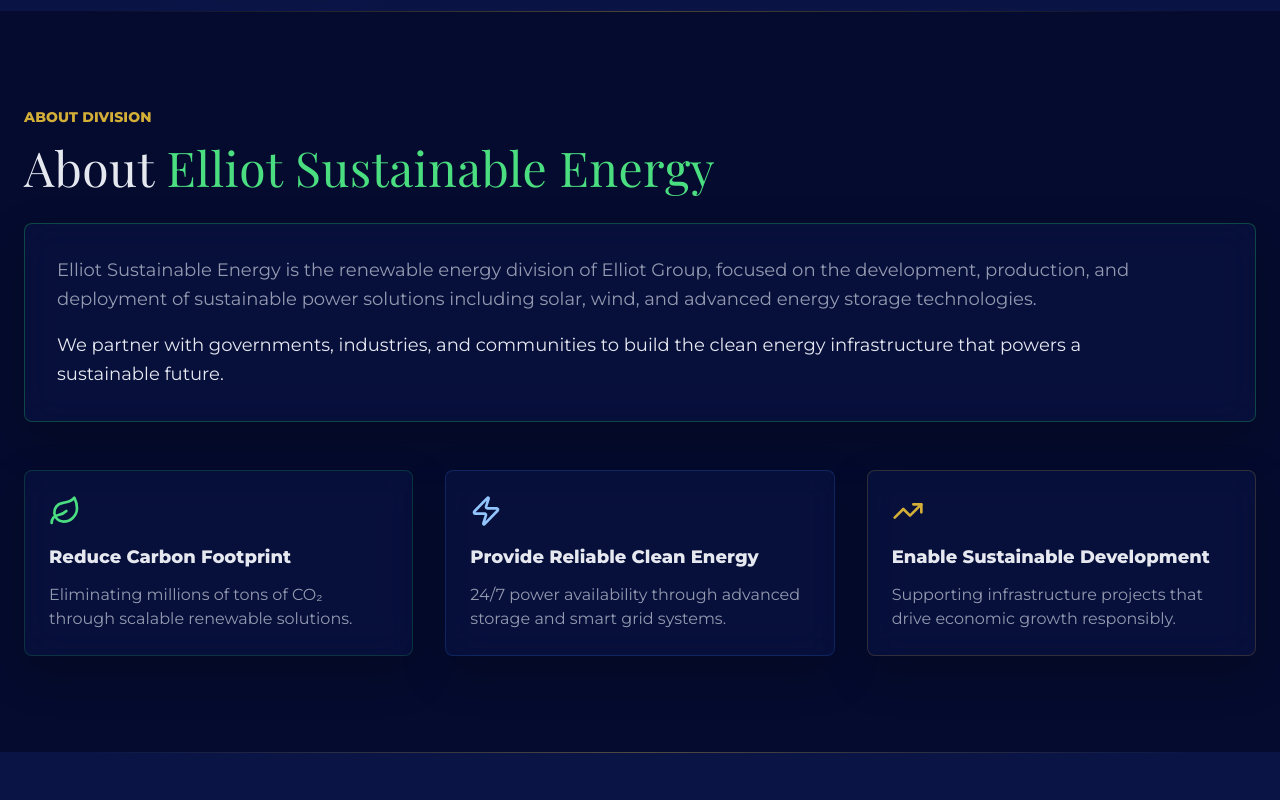
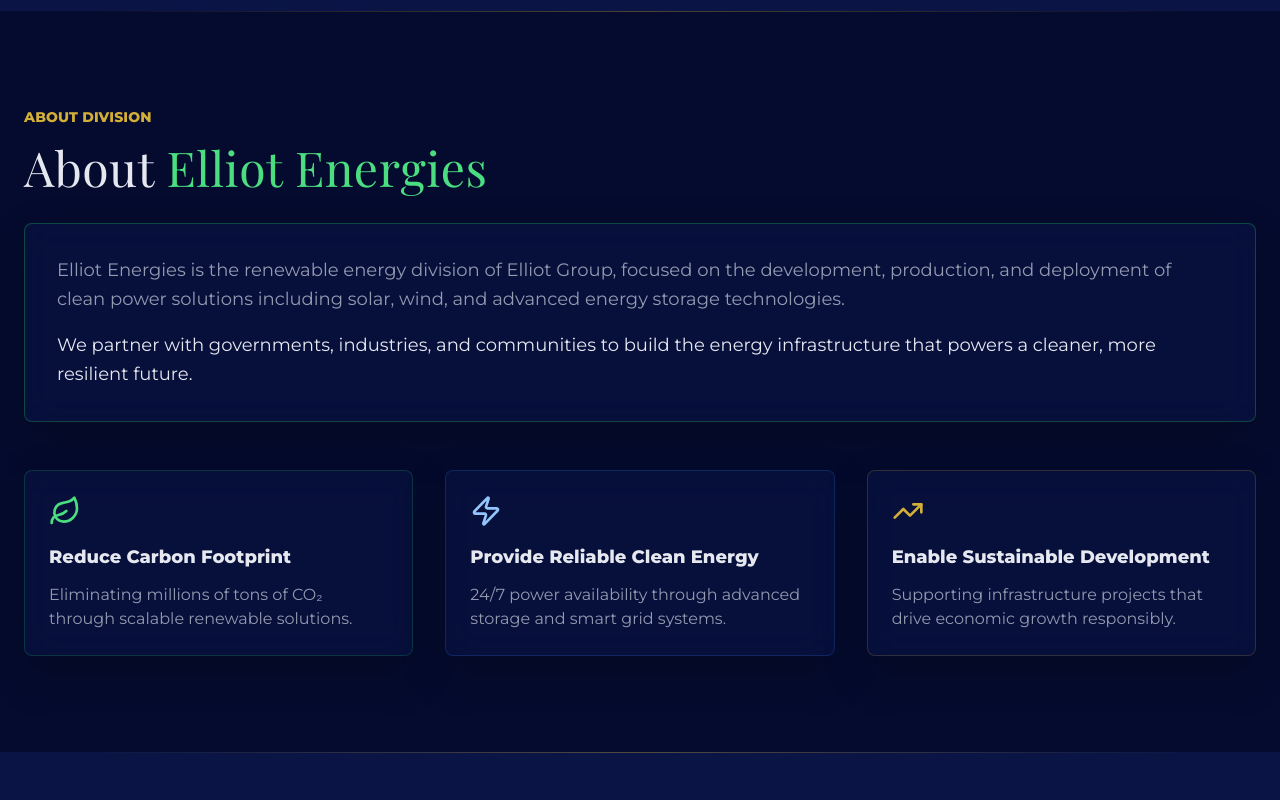
Before and after one commit to nlaravind/ELLIOTGRP, a React (Vite) app: page /sustainable-energy in a window 1280 px wide. Shown: the part 800-1600 px from the top of the page. Built offline with nearby package versions, Linux system fonts and the light colour scheme.

Commit message:
Rebrand sustainable energy vertical to Elliot Energies

```diff
--- a/App.tsx
+++ b/App.tsx
@@ -40,7 +40,7 @@ const CryptoPage = lazy(() =>
 const AcademiaPage = lazy(() =>
   import('./pages/AcademiaPage').then((module) => ({ default: module.AcademiaPage }))
 );
-const SustainableEnergyPage = lazy(() => import('./pages/SustainableEnergyPage'));
+const EnergiesPage = lazy(() => import('./pages/EnergiesPage'));
 
 const PageLoader: React.FC = () => (
   <div className="min-h-screen bg-navy text-silver flex items-center justify-center">
@@ -73,7 +73,7 @@ function HomePage() {
               A Diversified Global Enterprise
             </p>
             <p className="text-silver-dim text-base md:text-lg max-w-2xl mx-auto mb-12 leading-relaxed">
-              Building globally respected enterprises across clean mobility, sustainable energy, venture creation, hospitality, financial governance, blockchain innovation, aviation excellence, and future-ready academia.
+              Building globally respected enterprises across clean mobility, Elliot Energies, venture creation, hospitality, financial governance, blockchain innovation, aviation excellence, and future-ready academia.
             </p>
             <div className="flex justify-center gap-6">
               <a
@@ -299,7 +299,7 @@ function HomePage() {
                 Each vertical operates with institutional discipline while maintaining strategic alignment with group objectives. We prioritize sustainable value creation over short-term gains.
               </p>
               <p className="text-silver-dim text-lg leading-relaxed">
-                From clean mobility and sustainable energy to decentralized finance, every enterprise within Elliot Group meets the highest standards of governance, compliance, and impact.
+                From clean mobility and Elliot Energies to decentralized finance, every enterprise within Elliot Group meets the highest standards of governance, compliance, and impact.
               </p>
             </div>
             <div className="relative group">
@@ -381,7 +381,7 @@ function App() {
           <Route path="/cafe" element={<CafePage />} />
           <Route path="/hospitality" element={<HospitalityPage />} />
           <Route path="/crypto" element={<CryptoPage />} />
-          <Route path="/sustainable-energy" element={<SustainableEnergyPage />} />
+          <Route path="/sustainable-energy" element={<EnergiesPage />} />
           <Route path="/academia" element={<AcademiaPage />} />
           <Route path="/academy" element={<AcademiaPage />} />
         </Routes>
--- a/components/Footer.tsx
+++ b/components/Footer.tsx
@@ -13,7 +13,7 @@ export const Footer: React.FC = () => {
     { id: 'fintech', label: 'Elliot Fintech' },
     { id: 'aviations', label: 'Elliot Aviations' },
     { id: 'hospitality', label: 'Elliot Hospitality' },
-    { id: 'sustainable-energy', label: 'Elliot Sustainable Energy' },
+    { id: 'sustainable-energy', label: 'Elliot Energies' },
     { id: 'academia', label: 'Elliot Academia' },
   ];
 
--- a/constants.ts
+++ b/constants.ts
@@ -73,10 +73,10 @@ export const VERTICALS: Vertical[] = [
   },
   {
     id: 'sustainable-energy',
-    title: 'ELLIOT SUSTAINABLE ENERGY',
-    description: 'Focuses on renewable energy production, storage, and distribution, supporting solar energy, clean power systems, and sustainable energy infrastructure.',
+    title: 'ELLIOT ENERGIES',
+    description: 'Focuses on renewable energy production, storage, and distribution, supporting solar energy, clean power systems, and advanced energy infrastructure.',
     icon: Sun,
-    image: '/images/sustainable-energy.jpg',
+    image: '/images/energies.jpg',
   },
   {
     id: 'hospitality',
--- a/metadata.json
+++ b/metadata.json
@@ -1,5 +1,5 @@
 {
   "name": "ELLIOT GROUP",
-  "description": "A luxury conglomerate featuring Crypto, EV, Ventures, Blockchain, Cafe, Hospitality, Fintech, Aviations, and Academia sectors.",
+  "description": "A luxury conglomerate featuring Crypto, EV, Ventures, Blockchain, Cafe, Hospitality, Fintech, Aviations, Energies, and Academia sectors.",
   "requestFramePermissions": []
 }
--- a/pages/SustainableEnergyPage.tsx
+++ b/pages/EnergiesPage.tsx
@@ -3,7 +3,7 @@ import { motion } from 'framer-motion';
 import { ArrowLeft, Sun, Wind, BatteryCharging, Zap, Leaf, TrendingUp, Network } from 'lucide-react';
 import { ScrollProgress } from '../components/ScrollProgress';
 
-export const SustainableEnergyPage: React.FC = () => {
+export const EnergiesPage: React.FC = () => {
   return (
     <div className="sectors-page min-h-screen bg-navy text-silver font-sans">
       <ScrollProgress />
@@ -48,20 +48,20 @@ export const SustainableEnergyPage: React.FC = () => {
         </div>
       </motion.section>
 
-      {/* About Elliot Sustainable Energy */}
+      {/* About Elliot Energies */}
       <motion.section initial={{ opacity: 0, y: 40 }} whileInView={{ opacity: 1, y: 0 }} transition={{ duration: 0.6, ease: 'easeOut' }} viewport={{ once: true, amount: 0.15 }} className="py-24 bg-navy">
         <div className="container mx-auto px-6">
           <h2 className="text-gold font-bold tracking-widest uppercase mb-4 text-sm">About Division</h2>
           <h3 className="font-serif text-4xl md:text-5xl text-silver mb-8 leading-tight">
-            About <span className="text-green-400">Elliot Sustainable Energy</span>
+            About <span className="text-green-400">Elliot Energies</span>
           </h3>
 
           <div className="bg-navy-light p-8 rounded-lg border border-green-500/30 mb-12">
             <p className="text-silver-dim text-lg leading-relaxed mb-4">
-              Elliot Sustainable Energy is the renewable energy division of Elliot Group, focused on the development, production, and deployment of sustainable power solutions including solar, wind, and advanced energy storage technologies.
+              Elliot Energies is the renewable energy division of Elliot Group, focused on the development, production, and deployment of clean power solutions including solar, wind, and advanced energy storage technologies.
             </p>
             <p className="text-silver text-lg leading-relaxed">
-              We partner with governments, industries, and communities to build the clean energy infrastructure that powers a sustainable future.
+              We partner with governments, industries, and communities to build the energy infrastructure that powers a cleaner, more resilient future.
             </p>
           </div>
 
@@ -211,12 +211,12 @@ export const SustainableEnergyPage: React.FC = () => {
         </div>
       </motion.section>
 
-      {/* Sustainability Impact */}
+      {/* Energy Impact */}
       <motion.section initial={{ opacity: 0, y: 40 }} whileInView={{ opacity: 1, y: 0 }} transition={{ duration: 0.6, ease: 'easeOut' }} viewport={{ once: true, amount: 0.15 }} className="py-24 bg-navy-light">
         <div className="container mx-auto px-6">
           <h2 className="text-center text-gold font-bold tracking-widest uppercase mb-4 text-sm">Impact</h2>
           <h3 className="font-serif text-4xl md:text-5xl text-silver mb-16 text-center">
-            Our <span className="text-green-400">Sustainability Impact</span>
+            Our <span className="text-green-400">Energy Impact</span>
           </h3>
 
           <div className="grid md:grid-cols-3 gap-8 mb-16">
@@ -255,7 +255,7 @@ export const SustainableEnergyPage: React.FC = () => {
             Integration with <span className="text-gold">Elliot Group</span>
           </h3>
           <p className="text-silver-dim text-center max-w-2xl mx-auto mb-16 text-lg">
-            Our sustainable energy division connects seamlessly with other Elliot Group divisions, creating a powerful ecosystem of integrated solutions that drive transformative change.
+            Elliot Energies connects seamlessly with other Elliot Group divisions, creating a powerful ecosystem of integrated solutions that drive transformative change.
           </p>
 
           <div className="grid md:grid-cols-2 gap-8">
@@ -291,7 +291,7 @@ export const SustainableEnergyPage: React.FC = () => {
           <div className="mt-16 bg-gradient-to-r from-green-500/10 to-blue-500/10 p-10 rounded-lg border border-green-500/30">
             <h4 className="font-bold text-2xl text-silver mb-4 text-center">A Complete Ecosystem Narrative</h4>
             <p className="text-silver-dim text-center text-lg leading-relaxed">
-              Elliot Sustainable Energy is the backbone of our entire ecosystem. It powers our EV charging networks, green buildings, financial innovations, and blockchain-enabled trading platforms. Together, these divisions create a comprehensive approach to sustainable development that touches every aspect of modern infrastructure.
+              Elliot Energies is the backbone of our entire ecosystem. It powers our EV charging networks, green buildings, financial innovations, and blockchain-enabled trading platforms. Together, these divisions create a comprehensive approach to modern energy infrastructure.
             </p>
           </div>
         </div>
@@ -300,16 +300,16 @@ export const SustainableEnergyPage: React.FC = () => {
       {/* CTA Section */}
       <motion.section initial={{ opacity: 0, y: 40 }} whileInView={{ opacity: 1, y: 0 }} transition={{ duration: 0.6, ease: 'easeOut' }} viewport={{ once: true, amount: 0.15 }} className="py-20 bg-gradient-to-r from-green-500 to-blue-500">
         <div className="container mx-auto px-6 text-center">
-          <h2 className="font-serif text-3xl md:text-4xl text-navy font-bold mb-4">Ready to Power the Future?</h2>
+          <h2 className="font-serif text-3xl md:text-4xl text-navy font-bold mb-4">Ready to Build with Elliot Energies?</h2>
           <p className="text-navy-light text-lg mb-8 max-w-2xl mx-auto">
-            Join us in building a sustainable energy infrastructure that powers millions of lives and businesses worldwide.
+            Join us in building energy infrastructure that powers millions of lives and businesses worldwide.
           </p>
           <div className="flex flex-col md:flex-row gap-6 justify-center">
             <button className="px-10 py-4 bg-navy hover:bg-navy-light text-gold font-bold uppercase tracking-[0.2em] transition-all duration-300 rounded">
               Get Started
             </button>
             <a
-              href="https://sustainable.elliotgroup.com"
+              href="https://energies.elliotgroup.com"
               target="_blank"
               rel="noopener noreferrer"
               className="px-10 py-4 border-2 border-navy text-navy hover:bg-navy hover:text-gold font-bold uppercase tracking-[0.2em] transition-all duration-300 rounded"
@@ -323,4 +323,4 @@ export const SustainableEnergyPage: React.FC = () => {
   );
 };
 
-export default SustainableEnergyPage;
+export default EnergiesPage;
```
Also changed, not shown: public/images/energies.jpg (renamed from public/images/sustainable-energy.jpg).
